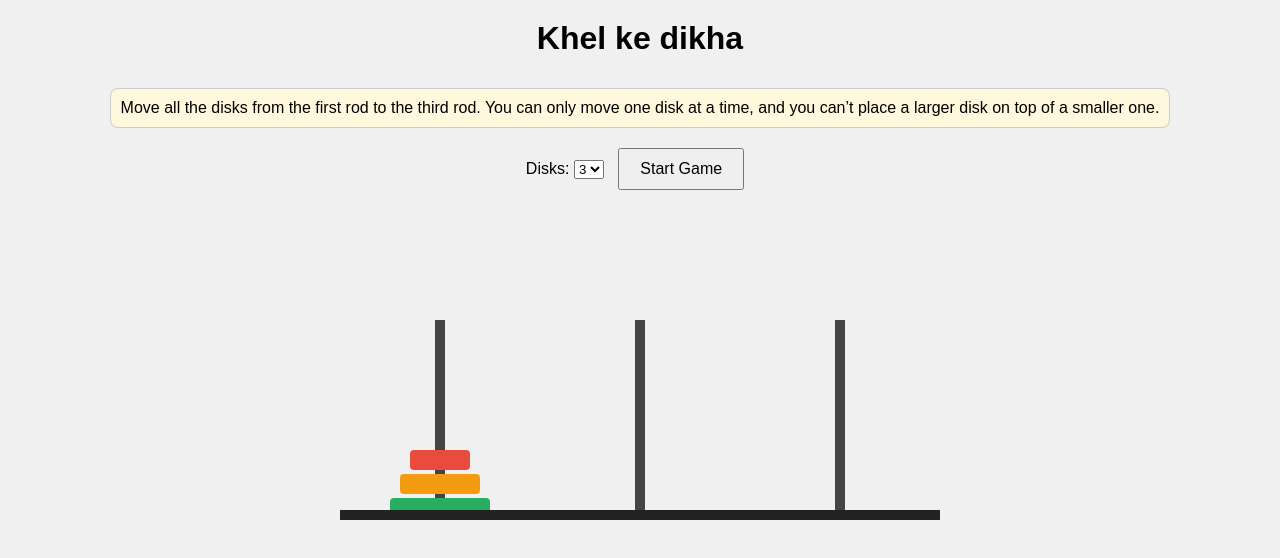
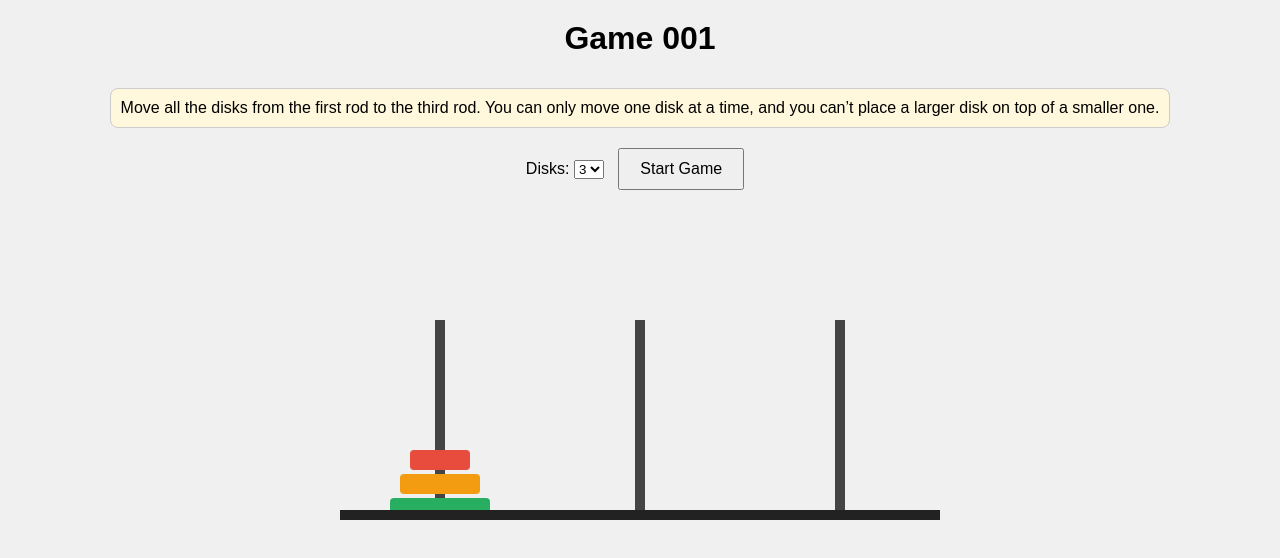
Before and after one commit to rk5021100/Game01, a plain HTML site: page index.html in a window 1280 px wide. Drawn offline with Linux system fonts and the light colour scheme.

Commit message:
Update index.html

```diff
--- a/index.html
+++ b/index.html
@@ -87,7 +87,7 @@ button {
   </style>
 </head>
 <body>
-  <h1>Khel ke dikha</h1>
+  <h1>Game 001</h1>
   <div id="instructions">
     Move all the disks from the first rod to the third rod. You can only move one disk at a time, and you can’t place a larger disk on top of a smaller one.
   </div>
```
